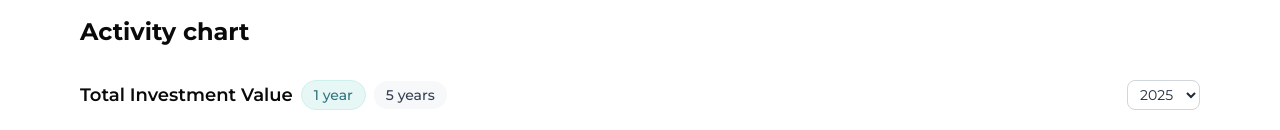
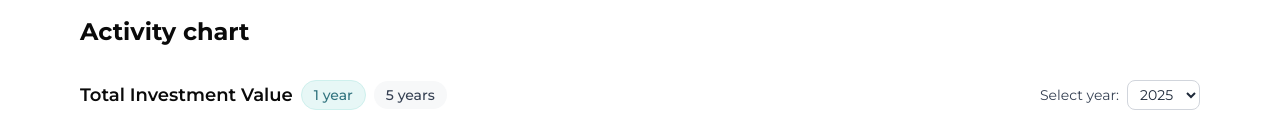
Before and after one commit to justinslack/chart-demo, a Next.js app: page /activity in a window 1280 px wide. Shown: the top 130 px of the page. Built offline with nearby package versions, Linux system fonts and the light colour scheme.

Commit message:
Label colour

```diff
--- a/src/app/components/ActivityChart.tsx
+++ b/src/app/components/ActivityChart.tsx
@@ -191,8 +191,8 @@ const ActivityChart = () => {
 					</button>
 				</div>
 				<div className="flex gap-2 items-center">
-					<label htmlFor="year-select" className="text-sm text-white">
-						Year:
+					<label htmlFor="year-select" className="text-sm text-gray-700">
+						Select year:
 					</label>
 					<select
 						id="year-select"
```
